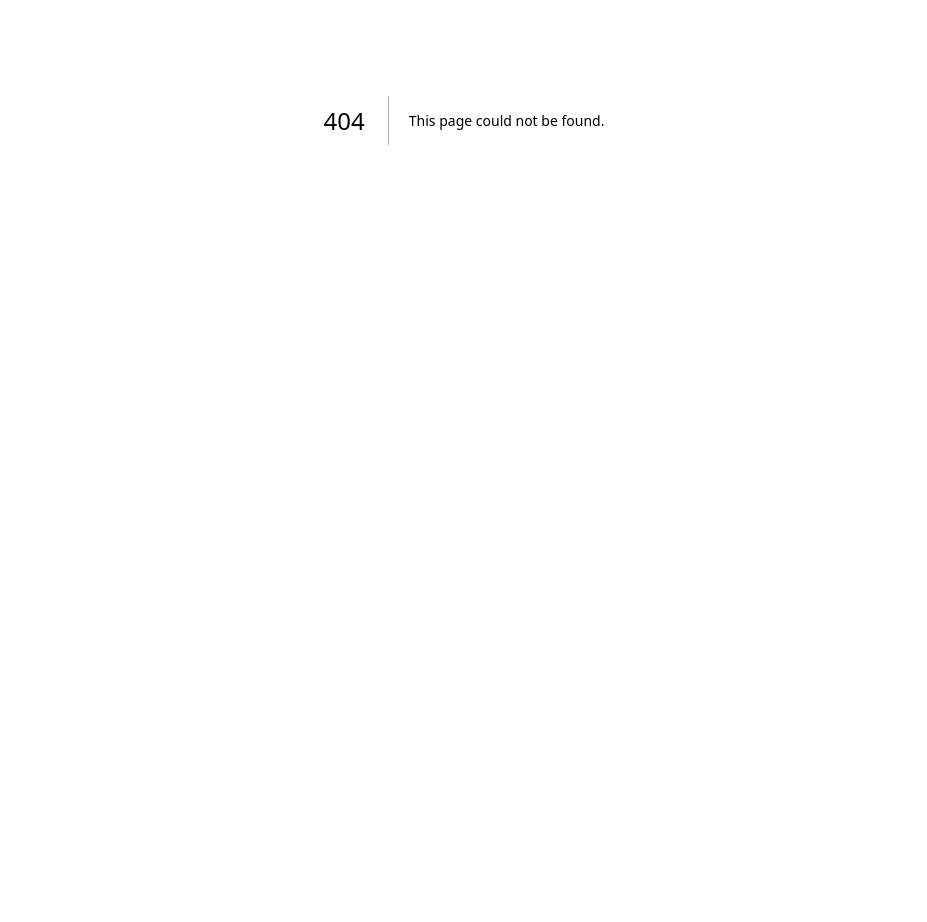
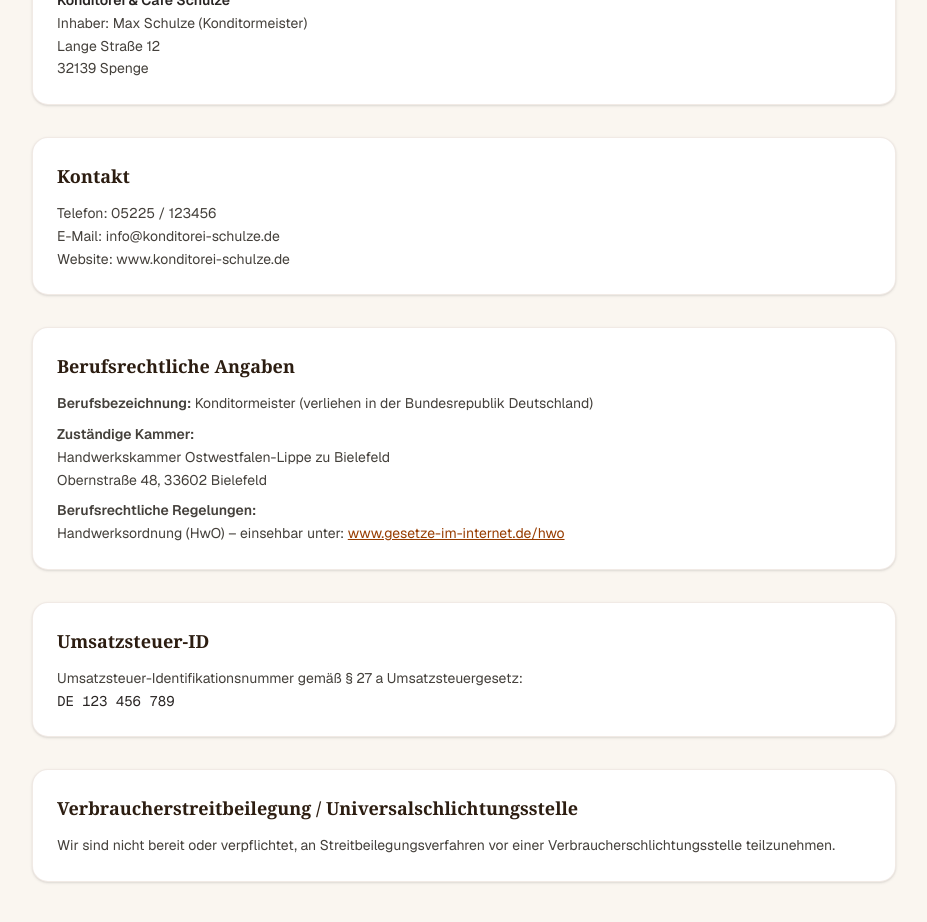
Before and after one commit to Code-Schubser/baeckerei_showcase_neu, a Next.js app: page /impressum in a window 1280 px wide. Before the commit this address had no page. Shown: the part 280-1202 px from the top of the page, without its empty margins (176-1103 px from the left). Before the commit the page ends 800 px from the top, so only its background shows below. Built offline with nearby package versions, Linux system fonts and the light colour scheme.

Commit message:
add impressum folder and page.tsx and related texts

```diff
--- /dev/null
+++ b/app/impressum/page.tsx
@@ -0,0 +1,106 @@
+import SiteHeader from "@/components/site-header";
+
+export default function ImpressumPage() {
+  return (
+    <div className="min-h-screen bg-[#faf6f0] text-stone-900 font-sans">
+      <SiteHeader />
+
+      <main className="max-w-4xl mx-auto px-4 py-16">
+        <h1 className="text-3xl md:text-4xl font-serif font-bold text-[#2c1d11] mb-8">
+          Impressum
+        </h1>
+
+        <div className="space-y-8 text-stone-700 leading-relaxed text-sm">
+          {/* Anbieter der Website */}
+          <section className="bg-white p-6 rounded-2xl border border-amber-900/10 shadow-sm">
+            <h2 className="text-lg font-serif font-bold text-[#2c1d11] mb-3">
+              Angaben gemäß § 5 DDG
+            </h2>
+            <p className="font-semibold text-stone-800">
+              Konditorei & Café Schulze
+            </p>
+            <p>
+              Inhaber: Max Schulze (Konditormeister)
+              <br />
+              Lange Straße 12
+              <br />
+              32139 Spenge
+            </p>
+          </section>
+
+          {/* Kontakt */}
+          <section className="bg-white p-6 rounded-2xl border border-amber-900/10 shadow-sm">
+            <h2 className="text-lg font-serif font-bold text-[#2c1d11] mb-3">
+              Kontakt
+            </h2>
+            <p>
+              Telefon: 05225 / 123456
+              <br />
+              E-Mail: info@konditorei-schulze.de
+              <br />
+              Website: www.konditorei-schulze.de
+            </p>
+          </section>
+
+          {/* Berufsbezeichnung & Aufsichtsbehörde */}
+          <section className="bg-white p-6 rounded-2xl border border-amber-900/10 shadow-sm">
+            <h2 className="text-lg font-serif font-bold text-[#2c1d11] mb-3">
+              Berufsrechtliche Angaben
+            </h2>
+            <p className="mb-2">
+              <span className="font-semibold">Berufsbezeichnung:</span>{" "}
+              Konditormeister (verliehen in der Bundesrepublik Deutschland)
+            </p>
+            <p className="mb-2">
+              <span className="font-semibold">Zuständige Kammer:</span>
+              <br />
+              Handwerkskammer Ostwestfalen-Lippe zu Bielefeld
+              <br />
+              Obernstraße 48, 33602 Bielefeld
+            </p>
+            <p>
+              <span className="font-semibold">
+                Berufsrechtliche Regelungen:
+              </span>
+              <br />
+              Handwerksordnung (HwO) – einsehbar unter:{" "}
+              <a
+                href="https://www.gesetze-im-internet.de/hwo/"
+                target="_blank"
+                rel="noopener noreferrer"
+                className="text-amber-800 underline hover:text-amber-600"
+              >
+                www.gesetze-im-internet.de/hwo
+              </a>
+            </p>
+          </section>
+
+          {/* Steuernummer / USt-ID */}
+          <section className="bg-white p-6 rounded-2xl border border-amber-900/10 shadow-sm">
+            <h2 className="text-lg font-serif font-bold text-[#2c1d11] mb-3">
+              Umsatzsteuer-ID
+            </h2>
+            <p>
+              Umsatzsteuer-Identifikationsnummer gemäß § 27 a
+              Umsatzsteuergesetz:
+              <br />
+              <span className="font-mono text-stone-800">DE 123 456 789</span>
+            </p>
+          </section>
+
+          {/* Verbraucherstreitbeilegung */}
+          <section className="bg-white p-6 rounded-2xl border border-amber-900/10 shadow-sm">
+            <h2 className="text-lg font-serif font-bold text-[#2c1d11] mb-3">
+              Verbraucherstreitbeilegung / Universalschlichtungsstelle
+            </h2>
+            <p>
+              Wir sind nicht bereit oder verpflichtet, an
+              Streitbeilegungsverfahren vor einer Verbraucherschlichtungsstelle
+              teilzunehmen.
+            </p>
+          </section>
+        </div>
+      </main>
+    </div>
+  );
+}
```
